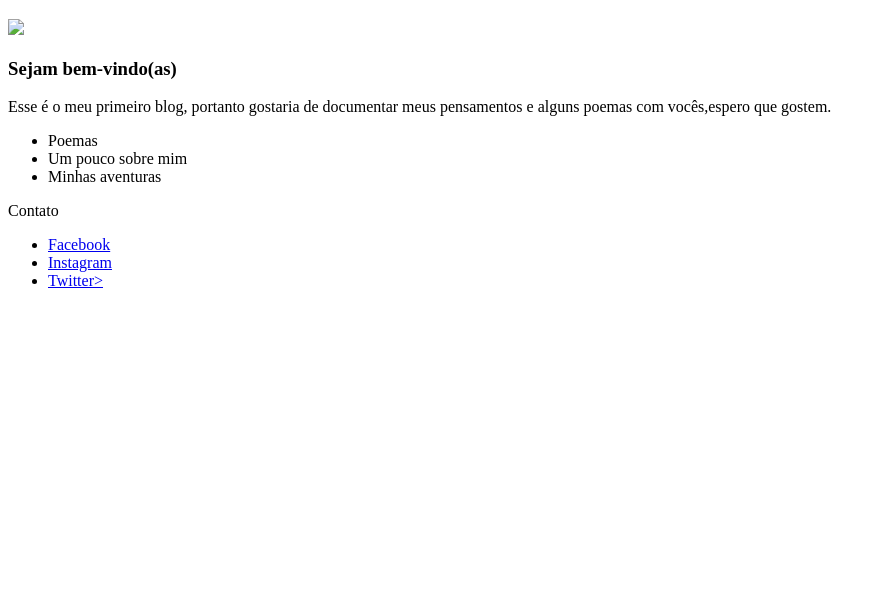
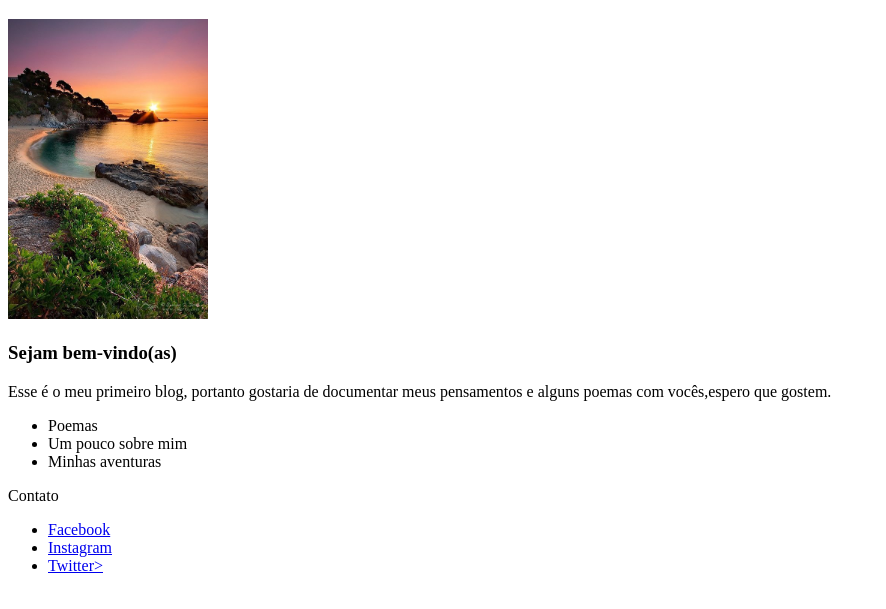
Before and after one commit to cesar-augusto-costa/curso_proz_introducao_programacao_web, a plain HTML site: page 01_introducao/index.html in a window 1280 px wide. Shown: the part 61-670 px from the top of the page, without its empty margins (0-886 px from the left). Drawn offline with Linux system fonts and the light colour scheme.

Commit message:
adicionado um img

```diff
--- a/01_introducao/index.html
+++ b/01_introducao/index.html
@@ -13,7 +13,7 @@
     </header>
 
     <section>
-        <img src=”./paisagem.jpg” />
+        <img src="./paisagem.jpg" width="200em" />
         <h3>Sejam bem-vindo(as)</h3>
         <p>Esse é o meu primeiro blog, portanto gostaria
           de documentar meus pensamentos e alguns poemas com
```
Also changed, not shown: 01_introducao/paisagem.jpg (added).
